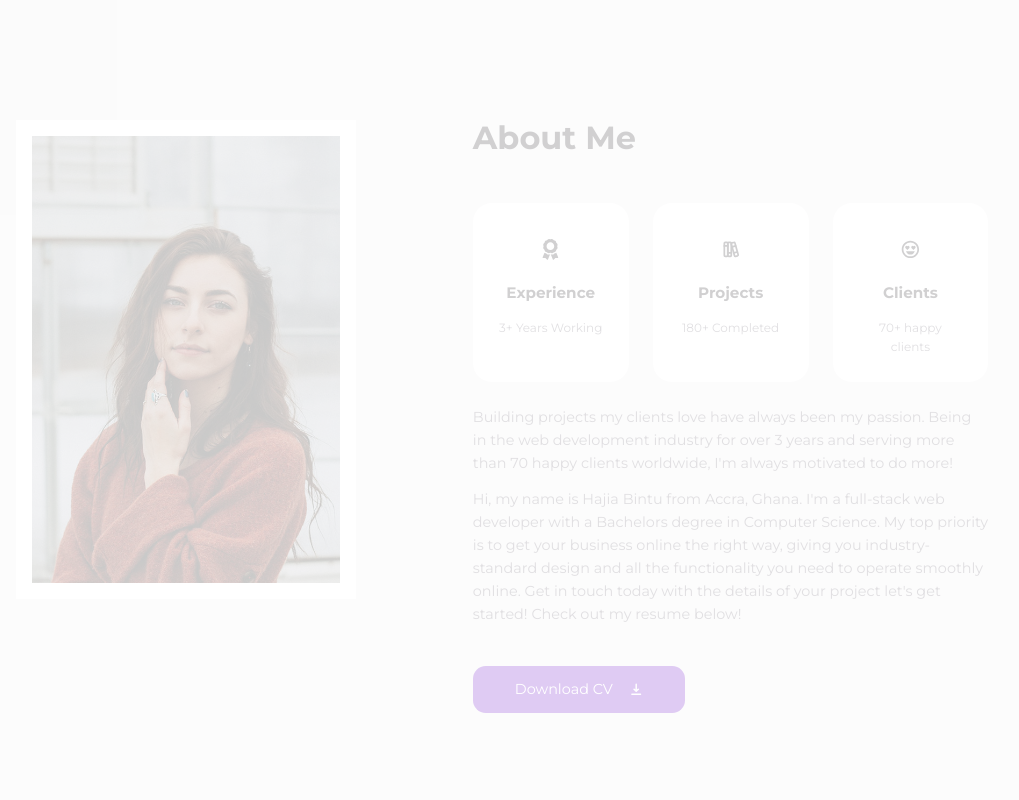
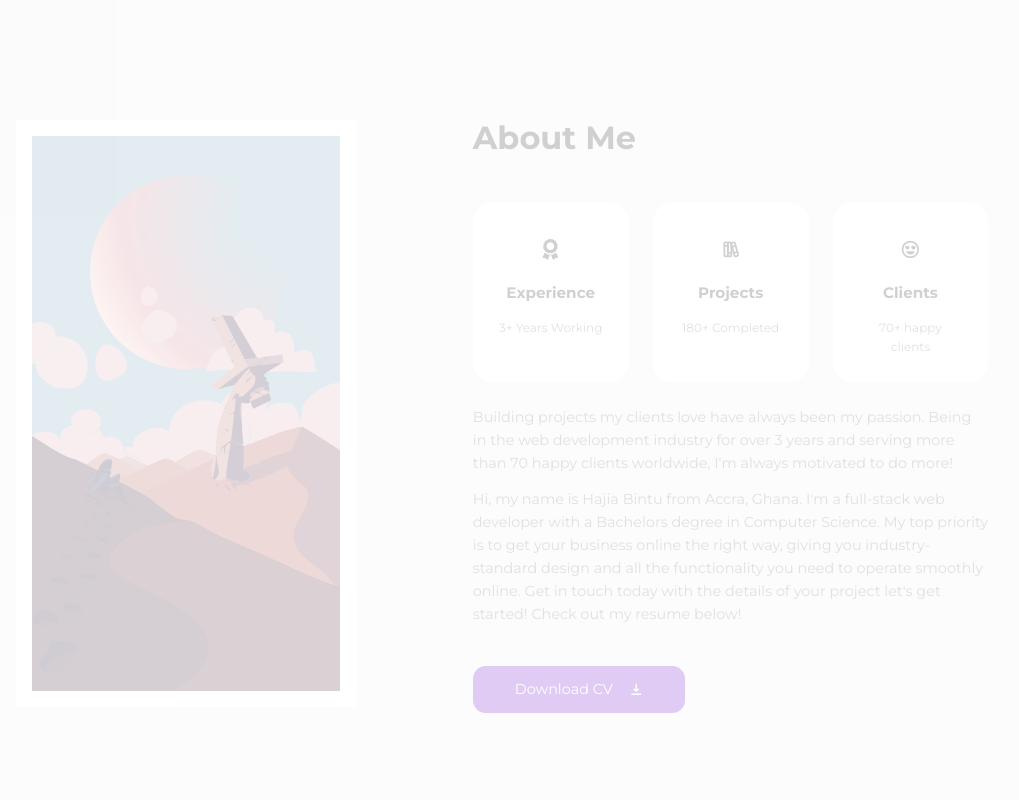
Before and after one commit to iafhurtado/portfolio, a React (Create React App) app: page / in a window 1280 px wide. Shown: the part 840-1640 px from the top of the page, without its empty margins (138-1157 px from the left). Built offline with nearby package versions, Linux system fonts and the light colour scheme.

Commit message:
Started About polishing

```diff
--- a/src/sections/about/About.jsx
+++ b/src/sections/about/About.jsx
@@ -1,4 +1,4 @@
-import AboutImage from '../../assets/about.jpg'
+import Fallen from '../../assets/Fallen.png'
 import CV from '../../assets/cv.pdf'
 import {HiDownload} from 'react-icons/hi'
 import data from './data'
@@ -11,7 +11,7 @@ const About = () => {
         <div className="container about__container">
             <div className="about__left">
                 <div className="about__portrait">
-                    <img src={AboutImage} alt="About Image" />
+                    <img src={Fallen} alt="About Image" />
                 </div>
             </div>
             <div className="about__right">
--- a/src/sections/about/about.css
+++ b/src/sections/about/about.css
@@ -9,6 +9,7 @@
     max-height: 40rem;
     border: 1rem solid var(--color-white);
     transition: var(--transition);
+    display: flex;
 }
 
 .about__portrait:hover {
```
Also changed, not shown: src/assets/Fallen.png (added).
